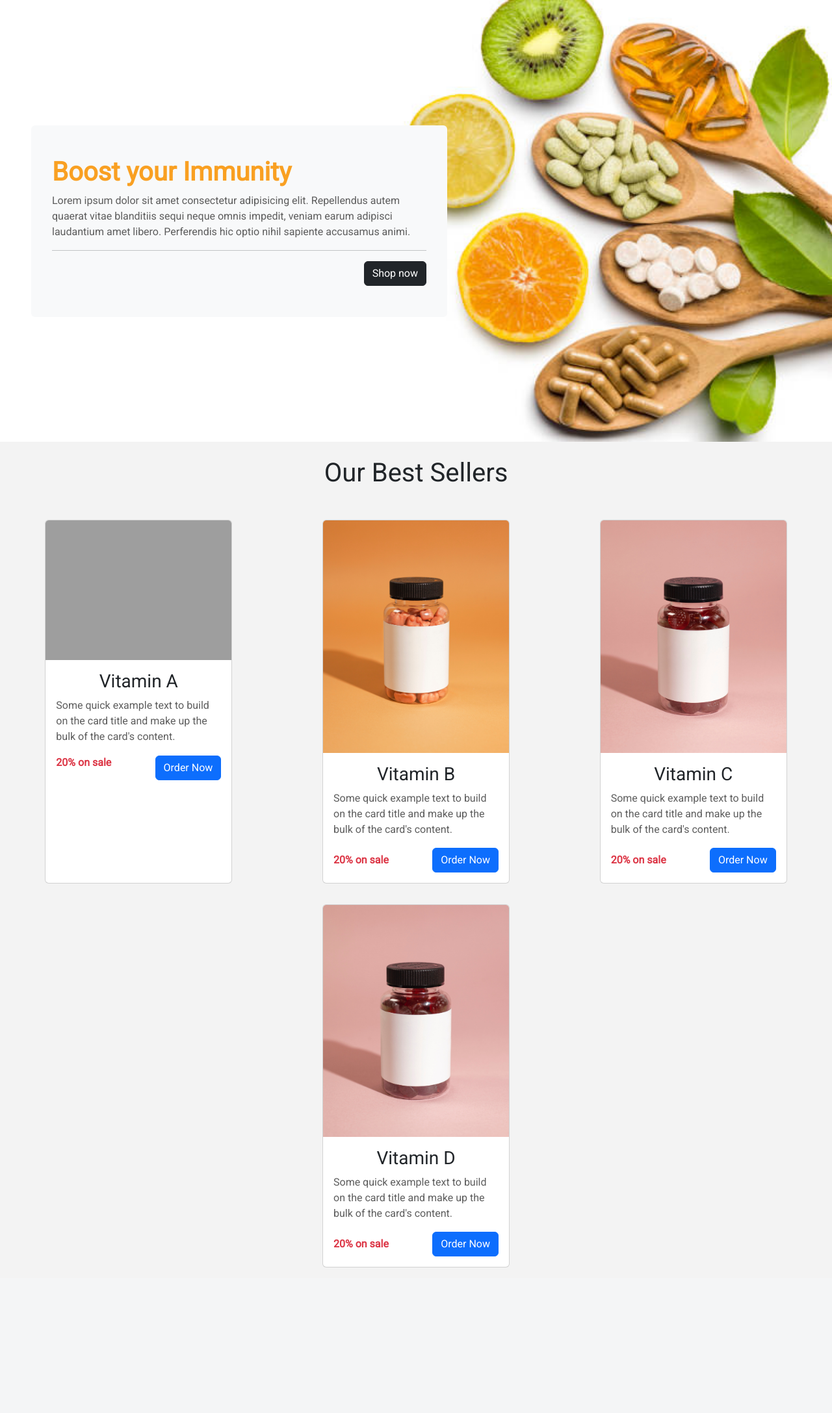
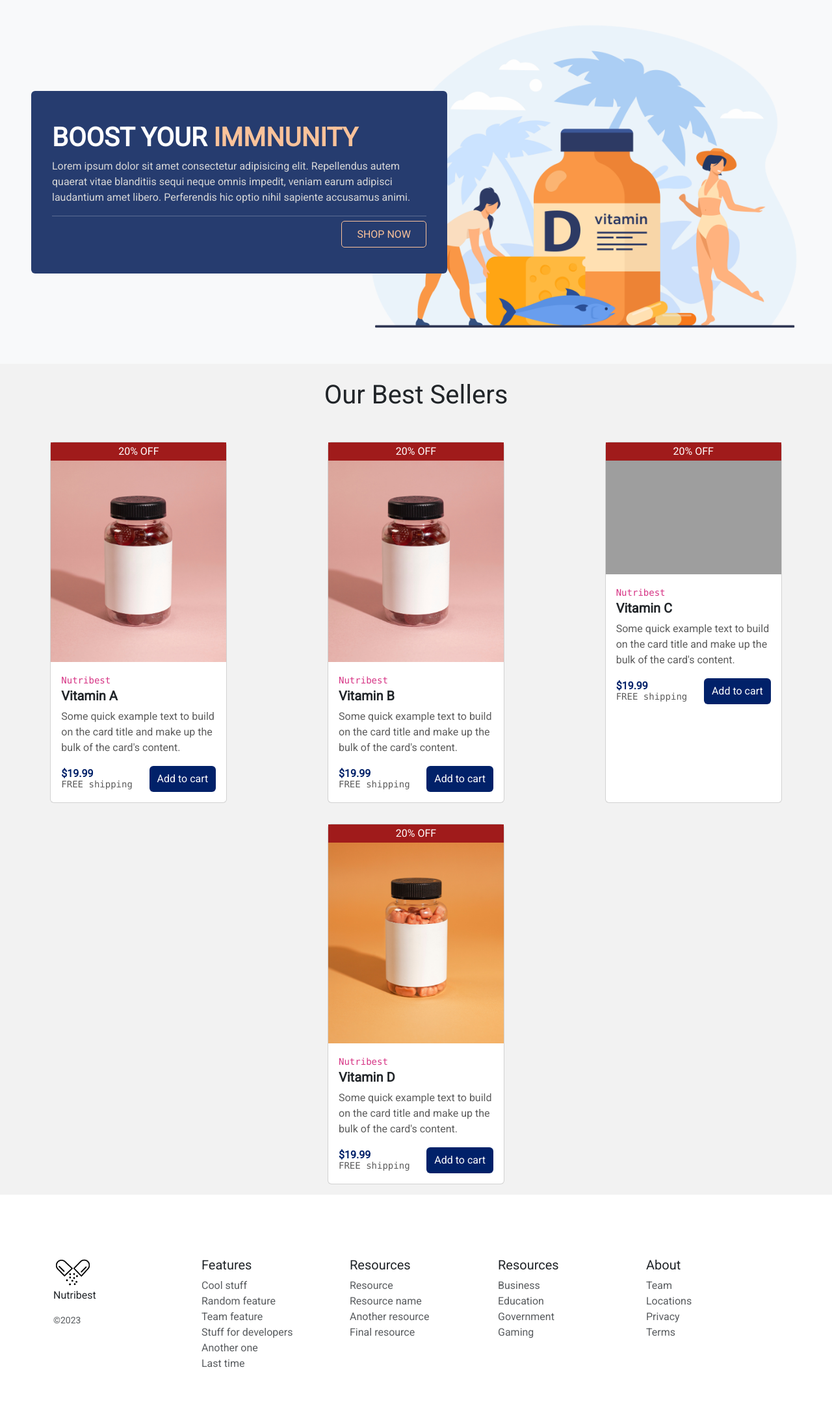
Before and after one commit to robnikolla/nutribest, a PHP site: page / in a window 1280 px wide. Shown: the part 72-2247 px from the top of the page at 65% size. Before the commit the page ends 2023 px from the top, so only its background shows below. Run offline with PHP 8.4, Linux system fonts and the light colour scheme; grey boxes are pictures that could not be loaded.

Commit message:
shipping validation fixes and design work

```diff
--- a/index.html
+++ b/index.html
@@ -18,7 +18,7 @@
     <title>NutriBest</title>
 </head>
 <body>
-    <nav class="navbar navbar-expand-lg bg-body-tertiary">
+    <nav class="navbar navbar-light bg-light navbar-expand-lg" style="background-color:#263c6f;color:white">
         <div class="container-fluid">
           <a class="navbar-brand" href="#"><img style="width:60px;height:auto;font-weight:600;margin-right:20px;"src="./img/logo.png">NutriBest</a>
           <button class="navbar-toggler" type="button" data-bs-toggle="collapse" data-bs-target="#navbarSupportedContent" aria-controls="navbarSupportedContent" aria-expanded="false" aria-label="Toggle navigation">
@@ -68,69 +68,99 @@
 
       </nav>
 
-      <div class="hero-div container-fluid  d-flex  align-items-center ">
-        <div class="hero-card bg-body-tertiary rounded">
-            <h1>Boost your Immunity</h1>
-            <p style="color:#5c5c5c">Lorem ipsum dolor sit amet consectetur adipisicing elit. Repellendus autem quaerat vitae blanditiis sequi neque omnis impedit, veniam earum adipisci laudantium amet libero. Perferendis hic optio nihil sapiente accusamus animi.</p>
-            <hr>
+      <div class="hero-div container-fluid  d-flex  align-items-center bg-body-tertiary ">
+        <div class="hero-card  rounded">
+            <h1>BOOST YOUR <span style="color:#fac29a">IMMNUNITY</span> </h1>
+            <p style="color:#d7d7d7">Lorem ipsum dolor sit amet consectetur adipisicing elit. Repellendus autem quaerat vitae blanditiis sequi neque omnis impedit, veniam earum adipisci laudantium amet libero. Perferendis hic optio nihil sapiente accusamus animi.</p>
+            <hr style="color:white">
            <div class="flex-d text-end">
 
-                <button type="button" class="btn btn-dark">Shop now</button>
+            <a href="./products.html" class="contactbtn2"> SHOP NOW</a>
             </div>
     </div>
       </div>
-    <div class="about-div container-fluid">
+    <div class="bestsellersdiv container-fluid mb-5">
         <h1 class="text-center p-4">Our Best Sellers</h1>
 
         <div class="row">
-            <div class="col m-3  d-flex justify-content-center rounded">
-                <div class="card" style="width: 18rem;">
-                    <img src="./bottles/obottle1.jpg" class="card-img-top" alt="...">
+             <!-- Product Card -->
+        <div class="col prodcard m-3  d-flex justify-content-center rounded">
+          <div class="card" style="width: 17rem;height:auto ;margin:0">
+              <img src="./bottles/pbottle1.jpg" class="card-img-top" alt="...">
+              <p class="off20">20% OFF</p>
               <div class="card-body">
-                        <h3 class="text-center">Vitamin A</h3>
+                <code >Nutribest</code>
+                  <h5 class="sd-5 fw-bold text-">Vitamin A</h5>
                 <p style="color:#5c5c5c" class="card-text">Some quick example text to build on the card title and make up the bulk of the card's content.</p>
 
-                        <div class="d-flex justify-content-between align-items-center">
-                        <p class="text-danger text-start fw-bold align-self-center">20% on sale</p>
-                       <button class="btn btn-primary">Order Now</button></div>
+                <div class="d-flex justify-content-between" >
+                  <div>
+                  <p class="fw-bold fs-6 " style="color:#012169;margin-bottom:-8px" >$19.99</p>
+                  <code style="color:#5c5c5c">FREE shipping</code>
+                  </div>
+
+                 <button class="btn btn-primary" style="background-color:#012169;border:none;">  Add to cart</button></div>
               </div>
             </div>
       </div>
-            <div class="col m-3 d-flex justify-content-center rounded " >
-                <div class="card" style="width: 18rem;">
-                    <img src="./bottles/obottle2.jpg" class="card-img-top" alt="...">
+            <!-- Product Card -->
+        <div class="col prodcard m-3  d-flex justify-content-center rounded">
+          <div class="card" style="width: 17rem;height:auto ;margin:0">
+              <img src="./bottles/pbottle1.jpg" class="card-img-top" alt="...">
+              <p class="off20">20% OFF</p>
               <div class="card-body">
-                        <h3 class="text-center">Vitamin B</h3>
+                <code >Nutribest</code>
+
+                  <h5 class="sd-5 fw-bold text-">Vitamin B</h5>
                 <p style="color:#5c5c5c" class="card-text">Some quick example text to build on the card title and make up the bulk of the card's content.</p>
-                      <div class="d-flex justify-content-between align-items-center" >
-                        <p class="text-danger fw-bold my-1">20% on sale</p>
-                       <button class="btn btn-primary">Order Now</button></div>
-                    </div>
+
+                <div class="d-flex justify-content-between" >
+                  <div>
+                  <p class="fw-bold fs-6 " style="color:#012169;margin-bottom:-8px" >$19.99</p>
+                  <code style="color:#5c5c5c">FREE shipping</code>
                   </div>
 
-            </div>
-            <div class="col m-3 d-flex justify-content-center rounded">
-                <div class="card" style="width: 18rem;">
-                    <img src="./bottles/pbottle1.jpg" class="card-img-top" alt="...">
-                    <div class="card-body">
-                        <h3 class="text-center">Vitamin C</h3>
-                      <p style="color:#5c5c5c"class="card-text">Some quick example text to build on the card title and make up the bulk of the card's content.</p>
-                      <div class="d-flex justify-content-between align-items-center">
-                        <p class="text-danger fw-bold my-1">20% on sale</p>
-                       <button class="btn btn-primary">Order Now</button></div>
+                 <button class="btn btn-primary" style="background-color:#012169;border:none;">  Add to cart</button></div>
               </div>
             </div>
       </div>
-            <div class="col m-3 d-flex justify-content-center rounded">
-                <div class="card" style="width: 18rem;">
-                    <img src="./bottles/pbottle2.jpg" class="card-img-top" alt="...">
+            <!-- Product Card -->
+        <div class="col prodcard m-3  d-flex justify-content-center rounded">
+          <div class="card" style="width: 17rem;height:auto ;margin:0">
+              <img src="./bottles/obottle1.jpg" class="card-img-top" alt="...">
+              <p class="off20">20% OFF</p>
               <div class="card-body">
-                        <h3 class="text-center">Vitamin D</h3>
+                <code >Nutribest</code>
+                  <h5 class="sd-5 fw-bold text-">Vitamin C</h5>
                 <p style="color:#5c5c5c" class="card-text">Some quick example text to build on the card title and make up the bulk of the card's content.</p>
-                      <div class="d-flex justify-content-between align-items-center">
-                        <p class="text-danger fw-bolder my-1">20% on sale</p>
-                       <button class="btn btn-primary">Order Now</button></div>
+
+                <div class="d-flex justify-content-between" >
+                  <div>
+                  <p class="fw-bold fs-6 " style="color:#012169;margin-bottom:-8px" >$19.99</p>
+                  <code style="color:#5c5c5c">FREE shipping</code>
                   </div>
+
+                 <button class="btn btn-primary" style="background-color:#012169;border:none;">  Add to cart</button></div>
+              </div>
+            </div>
+      </div>
+             <!-- Product Card -->
+        <div class="col prodcard m-3  d-flex justify-content-center rounded">
+          <div class="card" style="width: 17rem;height:auto ;margin:0">
+              <img src="./bottles/obottle2.jpg" class="card-img-top" alt="...">
+              <p class="off20">20% OFF</p>
+              <div class="card-body">
+                <code >Nutribest</code>
+                  <h5 class="sd-5 fw-bold text-">Vitamin D</h5>
+                <p style="color:#5c5c5c" class="card-text">Some quick example text to build on the card title and make up the bulk of the card's content.</p>
+
+                <div class="d-flex justify-content-between" >
+                  <div>
+                  <p class="fw-bold fs-6 " style="color:#012169;margin-bottom:-8px" >$19.99</p>
+                  <code style="color:#5c5c5c">FREE shipping</code>
+                  </div>
+
+                 <button class="btn btn-primary" style="background-color:#012169;border:none;">  Add to cart</button></div>
               </div>
             </div>
       </div>
@@ -138,6 +168,54 @@
 
     </div>
 
+    <footer class="container py-5">
+    <div class="row">
+      <div class="col-12 col-md">
+        <img style="width:60px;height:auto;font-weight:600;margin-right:20px;"src="./img/logo.png">
+        <p>Nutribest</p>
+        <small class="d-block mb-3 text-muted">©2023</small>
+      </div>
+      <div class="col-6 col-md">
+        <h5>Features</h5>
+        <ul class="list-unstyled text-small">
+          <li><a class="text-muted" href="#">Cool stuff</a></li>
+          <li><a class="text-muted" href="#">Random feature</a></li>
+          <li><a class="text-muted" href="#">Team feature</a></li>
+          <li><a class="text-muted" href="#">Stuff for developers</a></li>
+          <li><a class="text-muted" href="#">Another one</a></li>
+          <li><a class="text-muted" href="#">Last time</a></li>
+        </ul>
+      </div>
+      <div class="col-6 col-md">
+        <h5>Resources</h5>
+        <ul class="list-unstyled text-small">
+          <li><a class="text-muted" href="#">Resource</a></li>
+          <li><a class="text-muted" href="#">Resource name</a></li>
+          <li><a class="text-muted" href="#">Another resource</a></li>
+          <li><a class="text-muted" href="#">Final resource</a></li>
+        </ul>
+      </div>
+      <div class="col-6 col-md">
+        <h5>Resources</h5>
+        <ul class="list-unstyled text-small">
+          <li><a class="text-muted" href="#">Business</a></li>
+          <li><a class="text-muted" href="#">Education</a></li>
+          <li><a class="text-muted" href="#">Government</a></li>
+          <li><a class="text-muted" href="#">Gaming</a></li>
+        </ul>
+      </div>
+      <div class="col-6 col-md">
+        <h5>About</h5>
+        <ul class="list-unstyled text-small">
+          <li><a class="text-muted" href="#">Team</a></li>
+          <li><a class="text-muted" href="#">Locations</a></li>
+          <li><a class="text-muted" href="#">Privacy</a></li>
+          <li><a class="text-muted" href="#">Terms</a></li>
+        </ul>
+      </div>
+    </div>
+  </footer>
+
 
 
     <script src="https://cdn.jsdelivr.net/npm/bootstrap@5.3.0-alpha1/dist/js/bootstrap.bundle.min.js" integrity="sha384-w76AqPfDkMBDXo30jS1Sgez6pr3x5MlQ1ZAGC+nuZB+EYdgRZgiwxhTBTkF7CXvN" crossorigin="anonymous"></script>
--- a/style/landing.css
+++ b/style/landing.css
@@ -1,31 +1,70 @@
 body{
     font-family:'Roboto',sans-serif;
+}
+nav{
+    background-color:#f4f1de;
 }
 .nav-link{
     font-size:1.1rem;
     margin-right:20px;
 }
 .hero-div{
-    background-image:url("../hero3.jpg");
+    background-image:url("../img/10175.png");
     background-repeat:no-repeat;
     background-position: right;
-    background-size:contain;
-    min-height:85vh;
+    background-position:cover;
+    background-size:60%;
+    min-height:70vh;
     padding:3rem;
 }
-.about-div{
-    /* background-image:url("../premium_photo-1673187699896-f4e82e99cca0.avif"); */
-    /* background-size:cover; */
-    background-color: #f3f3f3;
+.off20{
+    position:absolute;
+    font-size:1rem;
+    text-align: center;
+    width:100%;
+    padding:2px 0px;
+    background-color: rgb(160, 27, 27);
+    color:white;
+}
+.bestsellersdiv{
+
+    background-color: #f2f2f2;
 }
 .hero-card{
     padding:3rem 2rem;
     width:40rem;
+    background-color:#263c6f;
+    border-radius:15px;
 }
 .hero-card h1{
     font-weight:800;
-    color:#f9a022;
+    color:white;
+}
+.shopnowbtn{
+    font-size:1rem;
+    padding:0.3rem 0.6rem;
+    background-color: #263c6f;
+    border:1px solid #faddbf;
+
+    color:#faddbf;
+    border-radius:5px;
 }
 .newsletter-btn{
     background-color:#fbc847;
 }
+
+.text-muted{
+    text-decoration: none;
+}
+.contactbtn2 {
+    padding: 10px 23px;
+    border: 1px solid #fac29a;
+    border-radius: 5px;
+    text-decoration: none;
+    color: #fac29a;
+    transition: 0.2s ease-in;
+    margin-bottom: 10vh;
+  }
+  .contactbtn2:hover {
+    background-color: rgb(250, 194, 154, 0.2);
+  }
```
Also changed, not shown: js/shippingvalidation.js (+106 -20 lines), order.html (+58 -13 lines), products.html (+113 -29 lines), hero.png (deleted), hero2.jpg (deleted), hero3.jpg (deleted), img/10175.png (added), istockphoto-1198255919-612x612.jpg (deleted), multivitamin-supplement.webp (deleted), photo-1611073062963-1dc6990a0afd.avif (deleted), premium_photo-1673187699896-f4e82e99cca0.avif (deleted). Lines whose indentation alone changed are shown as unchanged.
